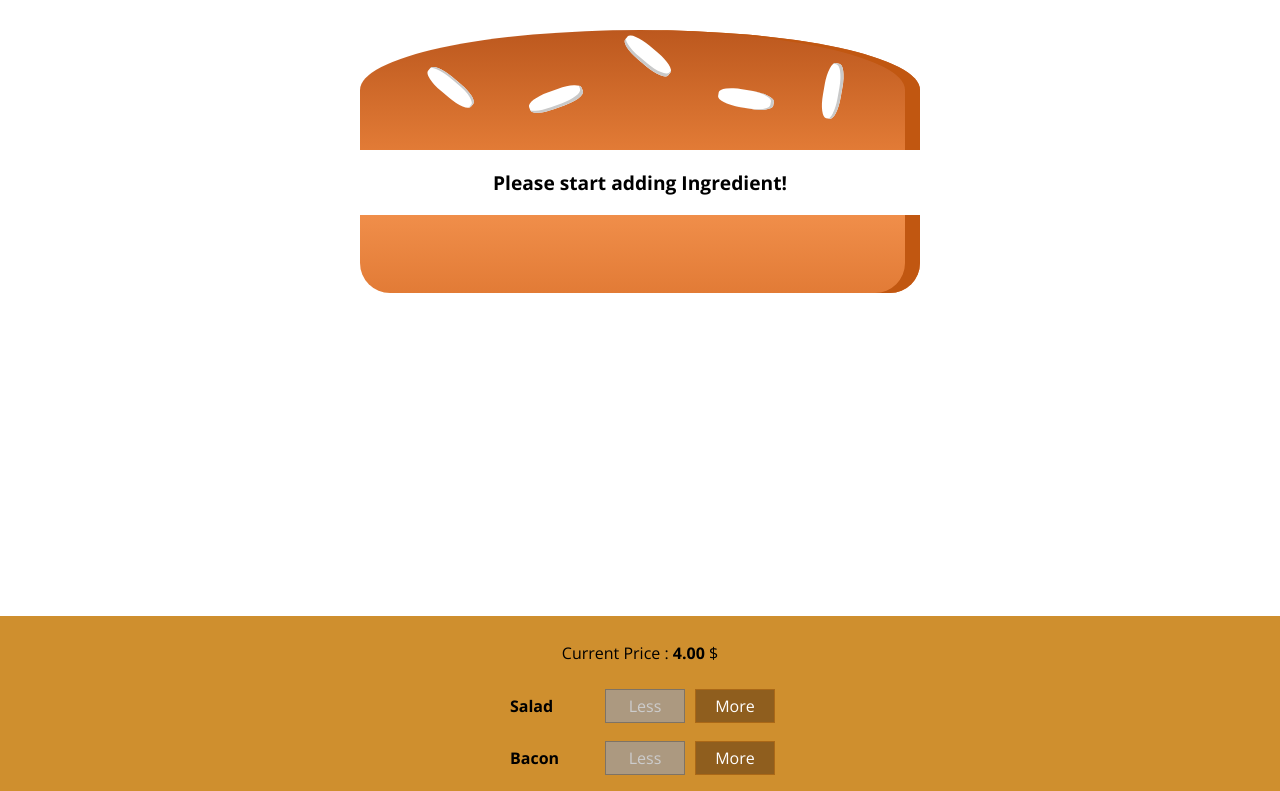
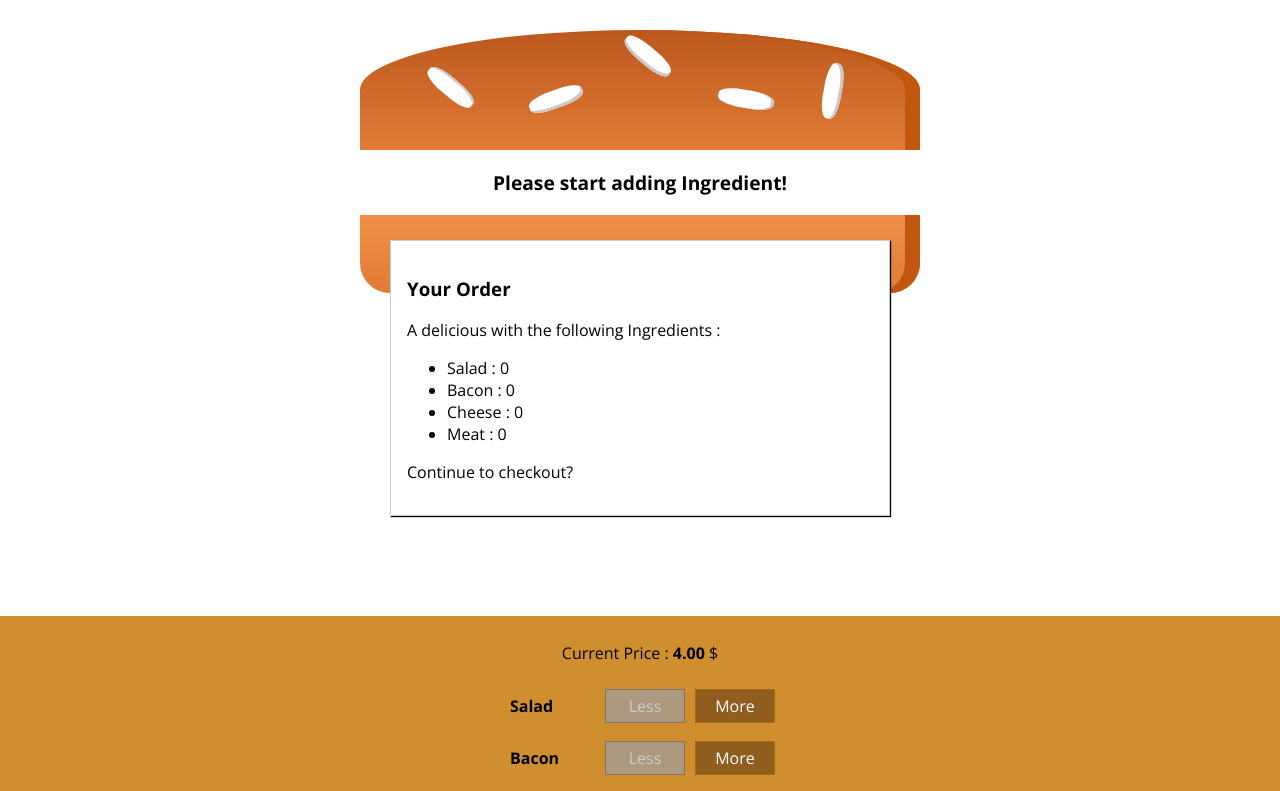
Before and after one commit to Mighty-Fellow/React-Practice, a React app in the folder burger-builder/: page / in a window 1280 px wide. Shown: the top 791 px of the page. Built offline with nearby package versions, Linux system fonts and the light colour scheme.

Commit message:
Creating the Order Summary Modal🤞🤞

```diff
--- /dev/null
+++ b/burger-builder/src/components/Burger/OrderSummery/OrderSummery.js
@@ -0,0 +1,20 @@
+import React from 'react';
+
+import Aux from '../../../hoc/Auxi';
+const orderSummery = (props) =>{
+    const ingredientSummary = Object.keys(props.ingredients).map(igkey=>{
+        return (<li key={igkey}><span style={{textTransform:'capitalize'}}>{igkey}</span> : {props.ingredients[igkey]}</li>)
+    })
+    return(
+        <Aux>
+            <h3>Your Order</h3>
+            <p>A delicious with the following Ingredients : </p>
+            <ul>
+                {ingredientSummary}
+            </ul>
+            <p>Continue to checkout?</p>
+        </Aux>
+    )
+}
+
+export default orderSummery
--- /dev/null
+++ b/burger-builder/src/components/UI/Modal/Modal.js
@@ -0,0 +1,9 @@
+import React from 'react';
+import classes from './modal.css'
+const modal = (props) =>(
+    <div className={classes.Modal}>
+        {props.children}
+    </div>
+)
+
+export default modal
--- /dev/null
+++ b/burger-builder/src/components/UI/Modal/modal.css
@@ -0,0 +1,20 @@
+.Modal {
+    position: fixed;
+    z-index: 500;
+    background-color: white;
+    width: 70%;
+    border: 1px solid #ccc;
+    box-shadow: 1px 1px 1px black;
+    padding: 16px;
+    left: 15%;
+    top: 30%;
+    box-sizing: border-box;
+    transition: all 0.3s ease-out;
+}
+
+@media (min-width: 600px) {
+    .Modal {
+        width: 500px;
+        left: calc(50% - 250px);
+    }
+}
--- a/burger-builder/src/containers/BurgerBuilder/BurgerBuilder.js
+++ b/burger-builder/src/containers/BurgerBuilder/BurgerBuilder.js
@@ -3,6 +3,8 @@ import Aux from '../../hoc/Auxi'
 
 import Burger from '../../components/Burger/Burger'
 import BuildControls from '../../components/Burger/BuildControls/BuildControls'
+import Modal from '../../components/UI/Modal/Modal'
+import OrderSummery from '../../components/Burger/OrderSummery/OrderSummery'
 
 const INGREDIENT_PRICE = {
     salad : 0.5,
@@ -82,6 +84,9 @@ class BurgerBuilder extends Component {
         return (
 
             <Aux>
+                <Modal>
+                    <OrderSummery ingredients = {this.state.ingredients}/>
+                </Modal>
                 <Burger ingredients={this.state.ingredients}/>
                 <BuildControls
                 ingredientAdded = {this.addIngredientHandler}
```
Also changed, not shown: burger-builder/src/components/UI/Backdrop/Backdrop.js (added).
